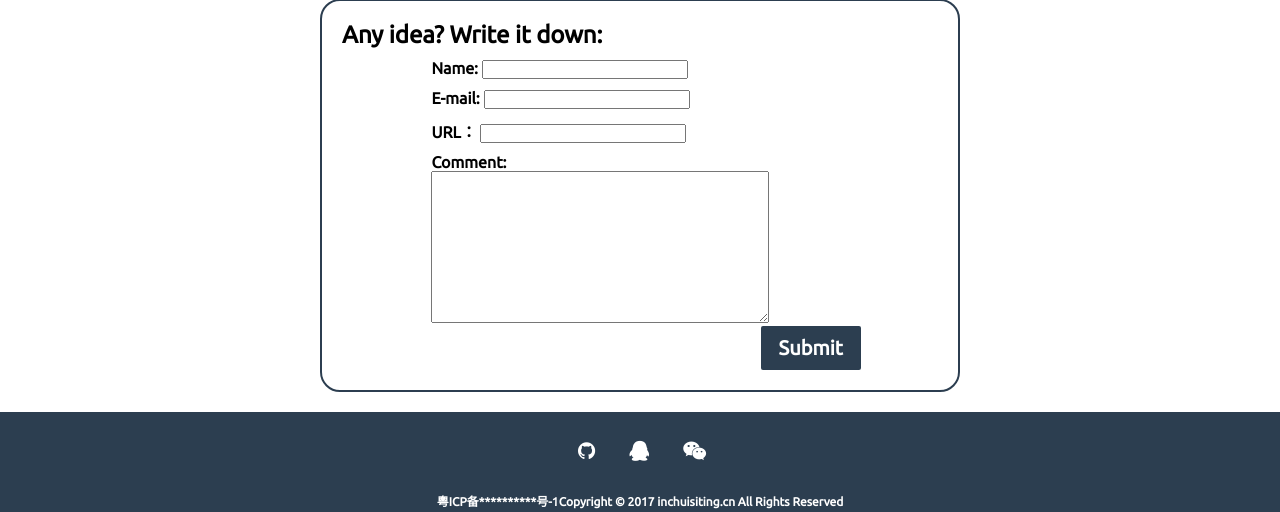
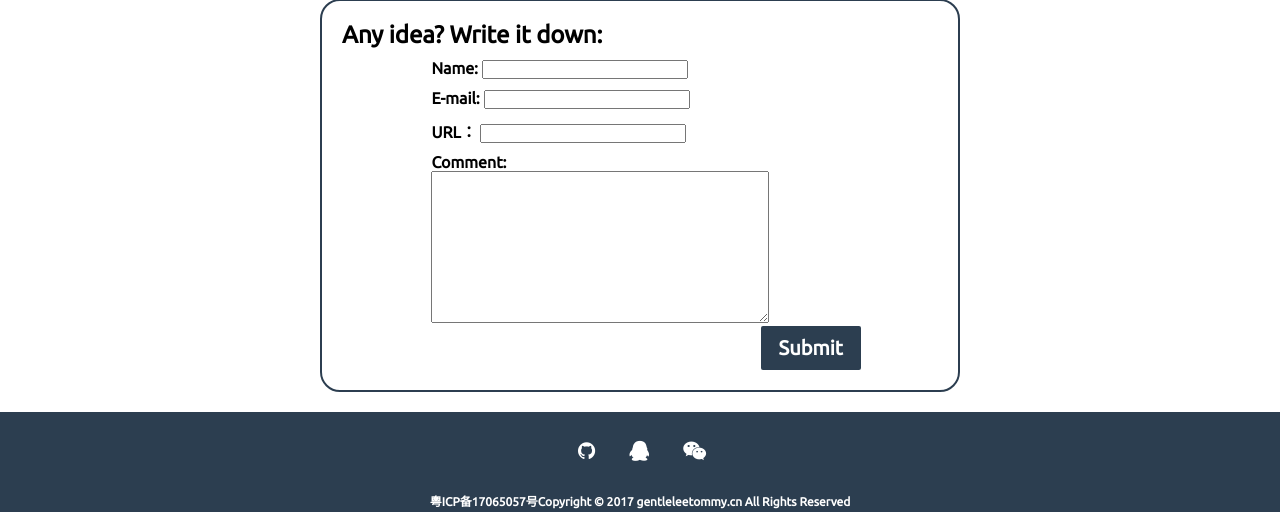
Before and after one commit to Gentle-Lee/Django-Blog, a Django app: page /article/1 in a window 1280 px wide. Shown: the part 474-986 px from the top of the page. Run offline with Django 3.2, Linux system fonts and the light colour scheme; tables that the repository leaves empty hold one stand-in row (values such as "Sample post"); some libraries are stand-ins or nearby versions.

Commit message:
copyright

```diff
--- a/blog/templates/blog/base.html
+++ b/blog/templates/blog/base.html
@@ -5,8 +5,8 @@
 	<meta charset="UTF-8">
 	<!-- {% static 'css/blog.css' %} -->
 	<title>Tommy'S Blog</title>
-	 <link rel="icon" href="{% static 'Images/bitbug_favicon.ico' %}" type="image/x-icon" />
-    <link rel="shortcut icon" href="{% static 'Images/bitbug_favicon.ico' %}" type="image/x-icon" />
+	 <link rel="icon" href="{% static 'images/bitbug_favicon.ico' %}" type="image/x-icon" />
+    <link rel="shortcut icon" href="{% static 'images/bitbug_favicon.ico' %}" type="image/x-icon" />
 	<link rel="stylesheet" href="{% static 'css/font-awesome.min.css' %}">
 	<link rel="stylesheet" href="{% static 'css/font-awesome.css' %}">
 	<link rel="stylesheet" href="{% static 'css/main.css' %}">
@@ -65,7 +65,7 @@
 			<a href="#"><li><i class="fa fa-qq" ></i></li></a>
 			<a href="#"><li><i class="fa fa-weixin"></i></li></a>
 		</div>
-		<p>粤ICP备**********号-1Copyright © 2017 inchuisiting.cn All Rights Reserved</p>
+		<p>粤ICP备17065057号Copyright © 2017 gentleleetommy.cn All Rights Reserved</p>
 	</div>
 	<script>
 		$("div.navbar-fixed-top").autoHidingNavbar();
```
Also changed, not shown: blog/templates/blog/index.html (+4 -4 lines).
